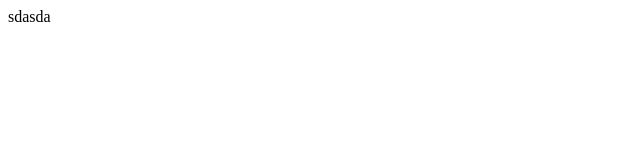
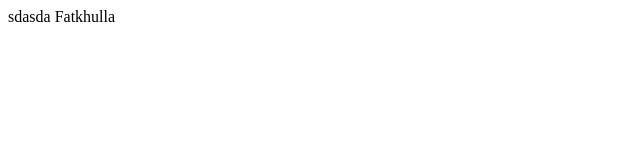
Before and after one commit to fatkhulla/site, a plain HTML site: page index.html in a window 1280 px wide. Shown: the full height of the page, 0-640 px from the left. Drawn offline with Linux system fonts and the light colour scheme.

Commit message:
new change for new branch

```diff
--- a/index.html
+++ b/index.html
@@ -1,5 +1,5 @@
 <html>
 <body>sdasda
-<plorem ipsum>
+Fatkhulla
 </body>
 </html>
```
